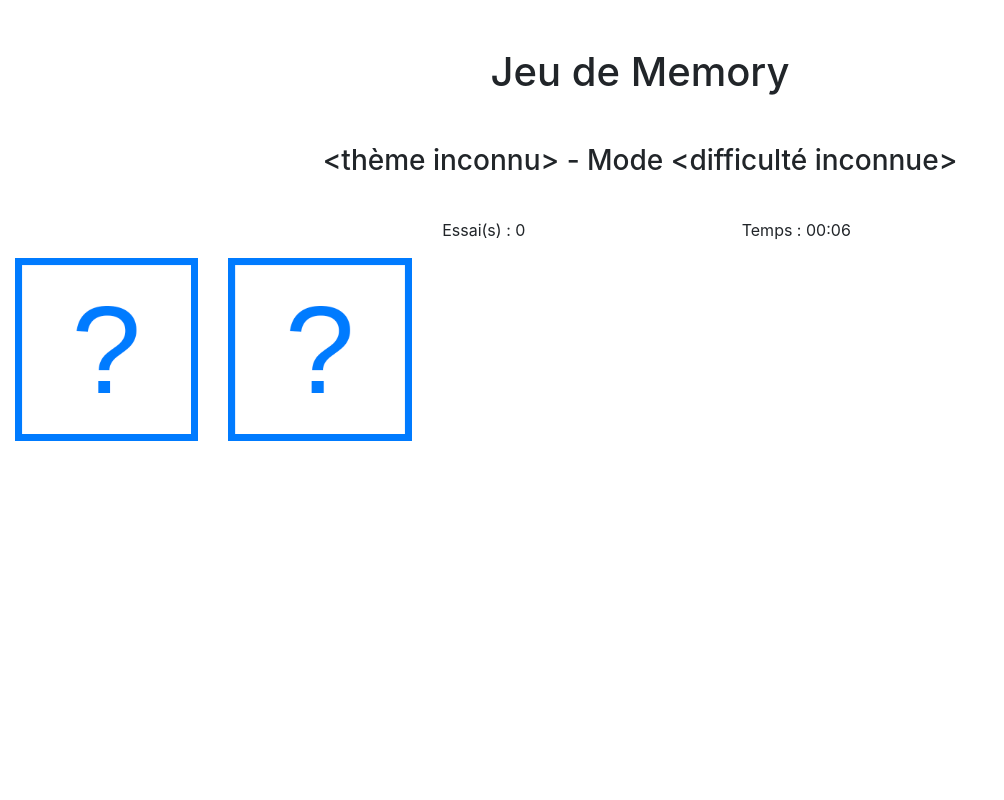
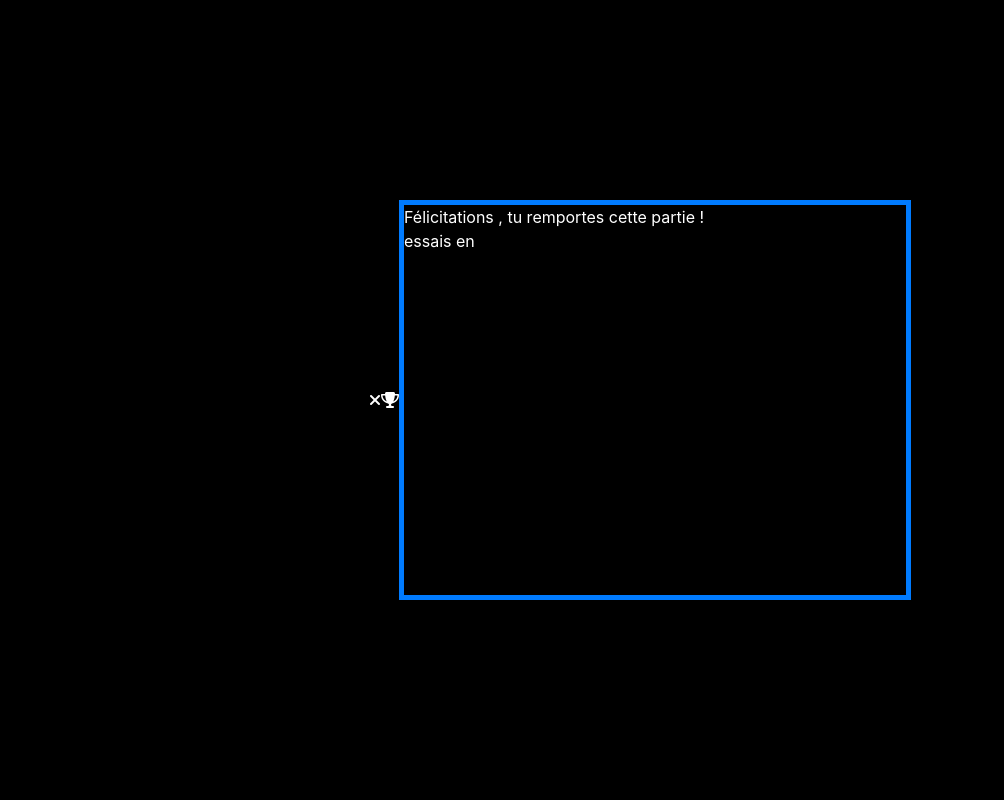
Before and after one commit to Eleven113/Memory, a Symfony app: template mooc-symfony4/templates/Game/Game.html.twig in a window 1280 px wide. Shown: the whole page, without its empty margins (0-1004 px from the left). Run offline with Twig, Linux system fonts and the light colour scheme; the template is opened without the code that fills it, so the values that code supplies are empty; some libraries are stand-ins or nearby versions.

Commit message:
Modal Winner + Add field HIghscore

```diff
--- a/mooc-symfony4/public/css/style.css
+++ b/mooc-symfony4/public/css/style.css
@@ -35,3 +35,22 @@
 #player_1_ico, #player_2_ico {
     color : #007bff;
 }
+
+#modal_winner{
+    display : flex;
+    justify-content: center;
+    align-items: center;
+    position : absolute;
+    top: 0;
+    left: 0;
+    width : 100%;
+    height: 100%;
+    background-color: black;
+    color : white;
+}
+
+#modal_content{
+    width : 40%;
+    border : 5px solid #007bff;
+    height: 50%;
+}
--- a/mooc-symfony4/public/js/Memory.js
+++ b/mooc-symfony4/public/js/Memory.js
@@ -3,7 +3,9 @@
         this.cards = document.getElementsByClassName("card_img");
         this.divplayer1Ico = document.getElementById("player_1_ico");
         this.divplayer1Ico.innerHTML = '<i class="fas fa-play"></i>';
+        this.divCards = document.getElementById("cards");
         this.events();
+        this.isRequesting = false ;
         this.currentPair = [];
     }
 
@@ -16,8 +18,12 @@
     }
 
     checkCard(event){
+        if ( !this.isRequesting ) {
+            this.isRequesting = true;
+
             this.id = event.target.id.split('_')[1];
-        $.get('/Memory/mooc-symfony4/public/index.php/game/play/'+ this.id , function(data) {
+            $.get('/Memory/mooc-symfony4/public/index.php/game/play/' + this.id, function (data) {
+                console.log(data);
 
                 if (data.players.length === 2) {
                     this.playerId = parseInt(data.player) + 1;
@@ -31,25 +37,29 @@
                     }
                 }
 
-            if ( data.symbol !== null ){
+                if (data.symbol !== null) {
                     this.currentPair.push(this.id);
-                this.img = document.getElementById('card_'+this.id);
+                    this.img = document.getElementById('card_' + this.id);
                     this.img.src = '/Memory/mooc-symfony4/public/img/' + data.theme + '/' + data.symbol + '.png';
                 }
 
-            if ( data.isPairComplete === true && data.isMatching === false ){
-                setTimeout( () => {
+                if (data.isPairComplete === true && data.isMatching === false) {
+                    setTimeout(() => {
                         document.getElementById('card_' + this.currentPair[0]).src = '/Memory/mooc-symfony4/public/img/hidden.png';
                         document.getElementById('card_' + this.currentPair[1]).src = '/Memory/mooc-symfony4/public/img/hidden.png';
                         this.currentPair = [];
-                },1000);
+                    }, 1000);
                 }
 
-            if ( data.isMatching === true ) {
+                if (data.isMatching === true) {
                     this.currentPair = [];
                 }
 
+                this.isRequesting = false;
             }.bind(this));
+        } else {
+            console.log("Requête en cours");
+        }
     }
 }
 
--- a/mooc-symfony4/templates/Game/Game.html.twig
+++ b/mooc-symfony4/templates/Game/Game.html.twig
@@ -55,6 +55,16 @@
             </div>
         {% endfor %}
     </div>
+
+    <div id="modal_winner">
+        <div id="modal_close"><i class="fas fa-times"></i></div>
+        <div id="modal_trophy"><i class="fas fa-trophy"></i></div>
+        <div id="modal_content">
+            <div>Félicitations <span id="winner_name">, tu remportes cette partie !</span></div>
+            <div><span id="winner_try"></span>essais en <span id="winner_time"></span></div>
+        </div>
+    </div>
+
 {% endblock %}
 
 {% block script %}
```
Also changed, not shown: mooc-symfony4/src/Entity/Highscore.php (+17 -0 lines), mooc-symfony4/src/Entity/Numbplayer.php (added, +41 -0 lines), mooc-symfony4/src/Migrations/Version20200516145627.php (added, +37 -0 lines). Lines whose indentation alone changed are shown as unchanged.
